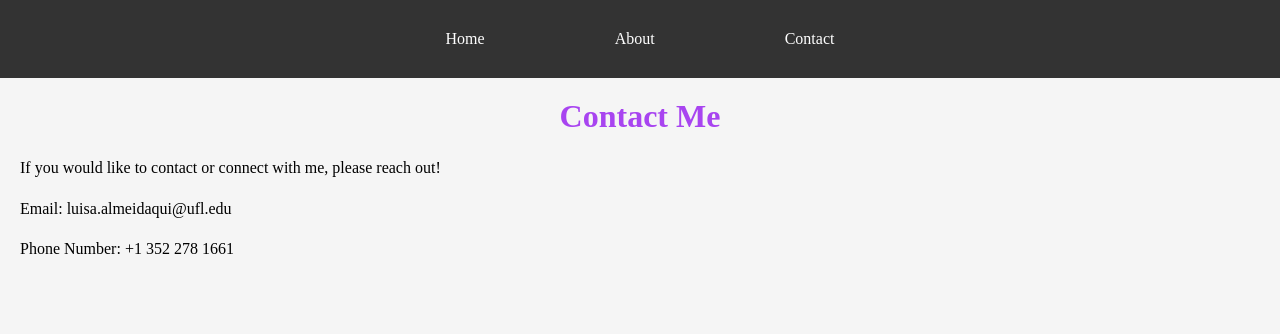
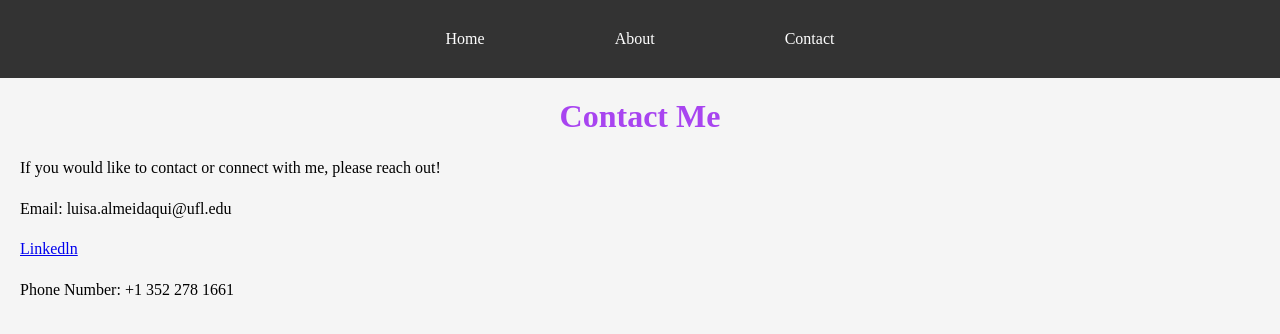
Before and after one commit to almeidaLuisa/Lab0TDLP, a plain HTML site: page contact.html in a window 1280 px wide. Drawn offline with Linux system fonts and the light colour scheme.

Commit message:
added linkedln as hyperlink in contact.html

```diff
--- a/contact.html
+++ b/contact.html
@@ -16,6 +16,7 @@
     <p>If you would like to contact or connect with me, please reach out!</p>
 
     <p>Email: luisa.almeidaqui@ufl.edu</p>
+     <p><a href= "https://www.linkedin.com/in/lu%C3%ADsa-almeida-quintella-975706232/">Linkedln</a> </p>
 
     <p>Phone Number: +1 352 278 1661</p>
 
```
